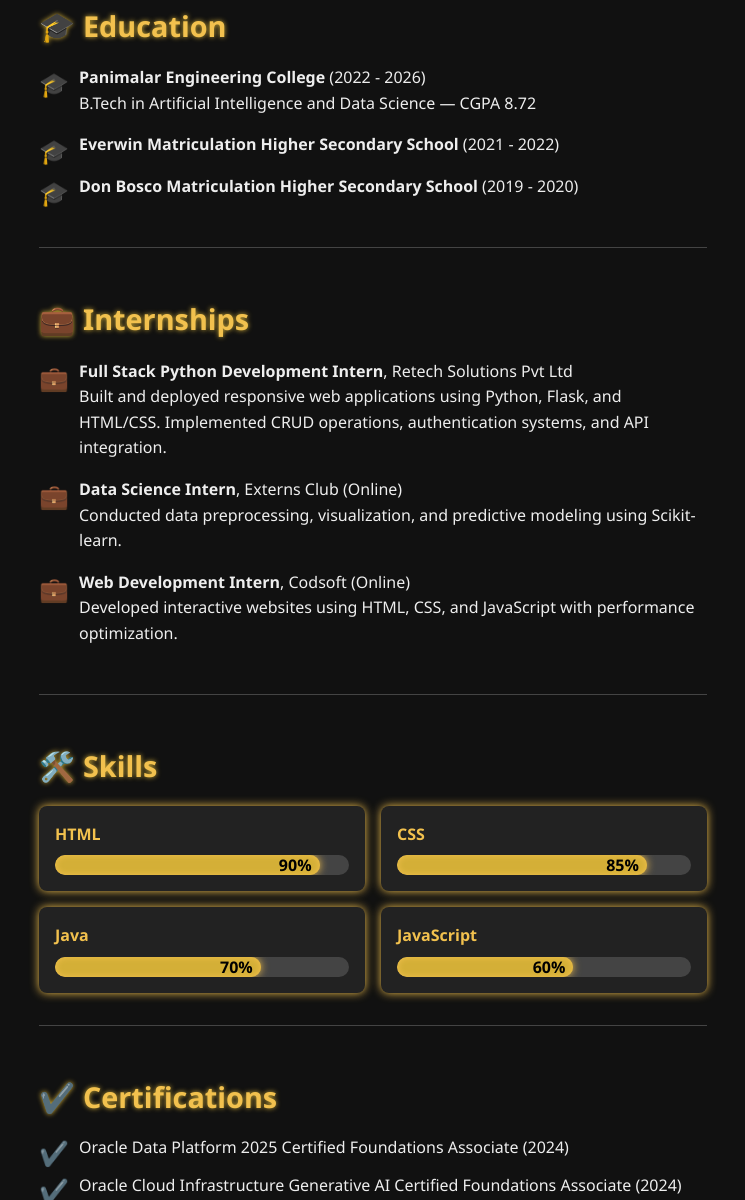
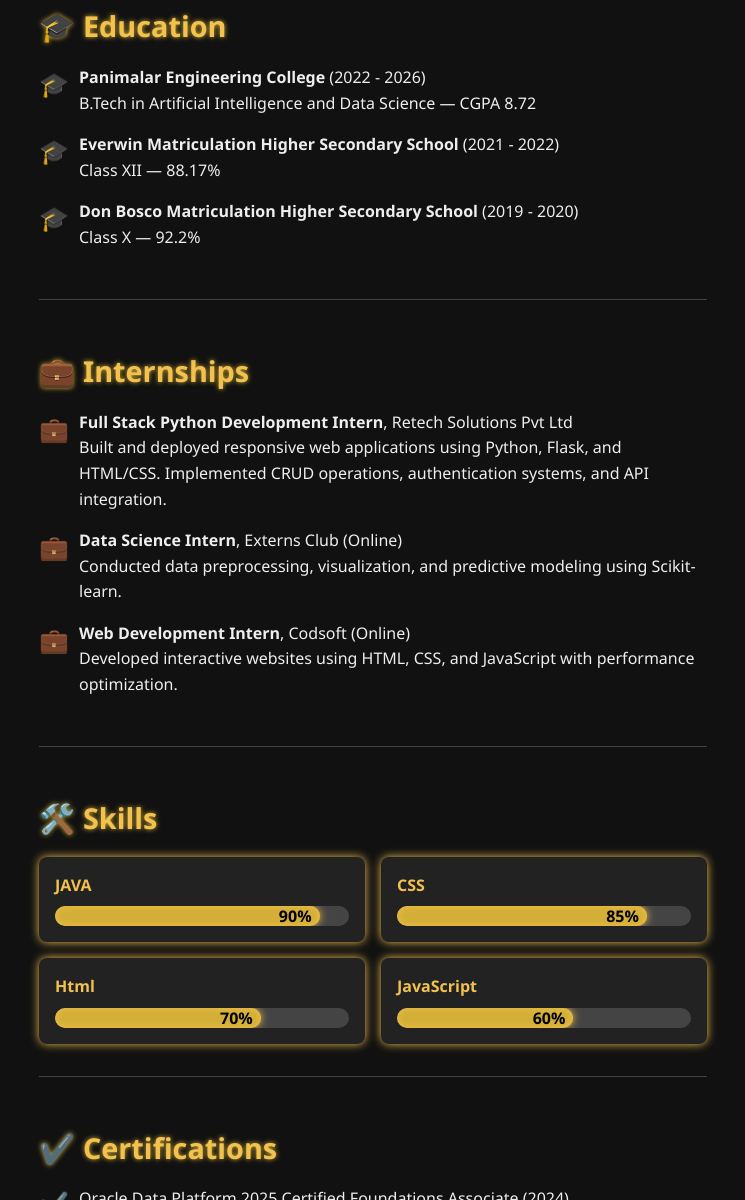
Before and after one commit to sabithamadhavan/sabitha-madhavan-portfolio, a plain HTML site: page index.html in a window 1280 px wide. Shown: the part 613-1813 px from the top of the page, without its empty margins (171-916 px from the left). Drawn offline with Linux system fonts and the light colour scheme.

Commit message:
Updated education and skills sections as per corrections

```diff
--- a/index.html
+++ b/index.html
@@ -30,10 +30,11 @@
       <h2><span class="icon">🎓</span>Education</h2>
       <ul class="edu-list">
         <li><strong>Panimalar Engineering College</strong> (2022 - 2026)<br>B.Tech in Artificial Intelligence and Data Science — CGPA 8.72</li>
-        <li><strong>Everwin Matriculation Higher Secondary School</strong> (2021 - 2022)</li>
-        <li><strong>Don Bosco Matriculation Higher Secondary School</strong> (2019 - 2020)</li>
+        <li><strong>Everwin Matriculation Higher Secondary School</strong> (2021 - 2022)<br>Class XII — 88.17%</li>
+        <li><strong>Don Bosco Matriculation Higher Secondary School</strong> (2019 - 2020)<br>Class X — 92.2%</li>
       </ul>
     </section>
+
 
     <section id="internships">
       <h2><span class="icon">💼</span>Internships</h2>
@@ -48,7 +49,7 @@
       <h2><span class="icon">🛠️</span>Skills</h2>
       <div class="skills">
         <div class="skill">
-          <div class="skill-name">HTML</div>
+          <div class="skill-name">JAVA</div>
           <div class="progress-bar"><div class="progress" style="width: 90%;">90%</div></div>
         </div>
         <div class="skill">
@@ -56,7 +57,7 @@
           <div class="progress-bar"><div class="progress" style="width: 85%;">85%</div></div>
         </div>
         <div class="skill">
-          <div class="skill-name">Java</div>
+          <div class="skill-name">Html</Html></div>
           <div class="progress-bar"><div class="progress" style="width: 70%;">70%</div></div>
         </div>
         <div class="skill">
```
